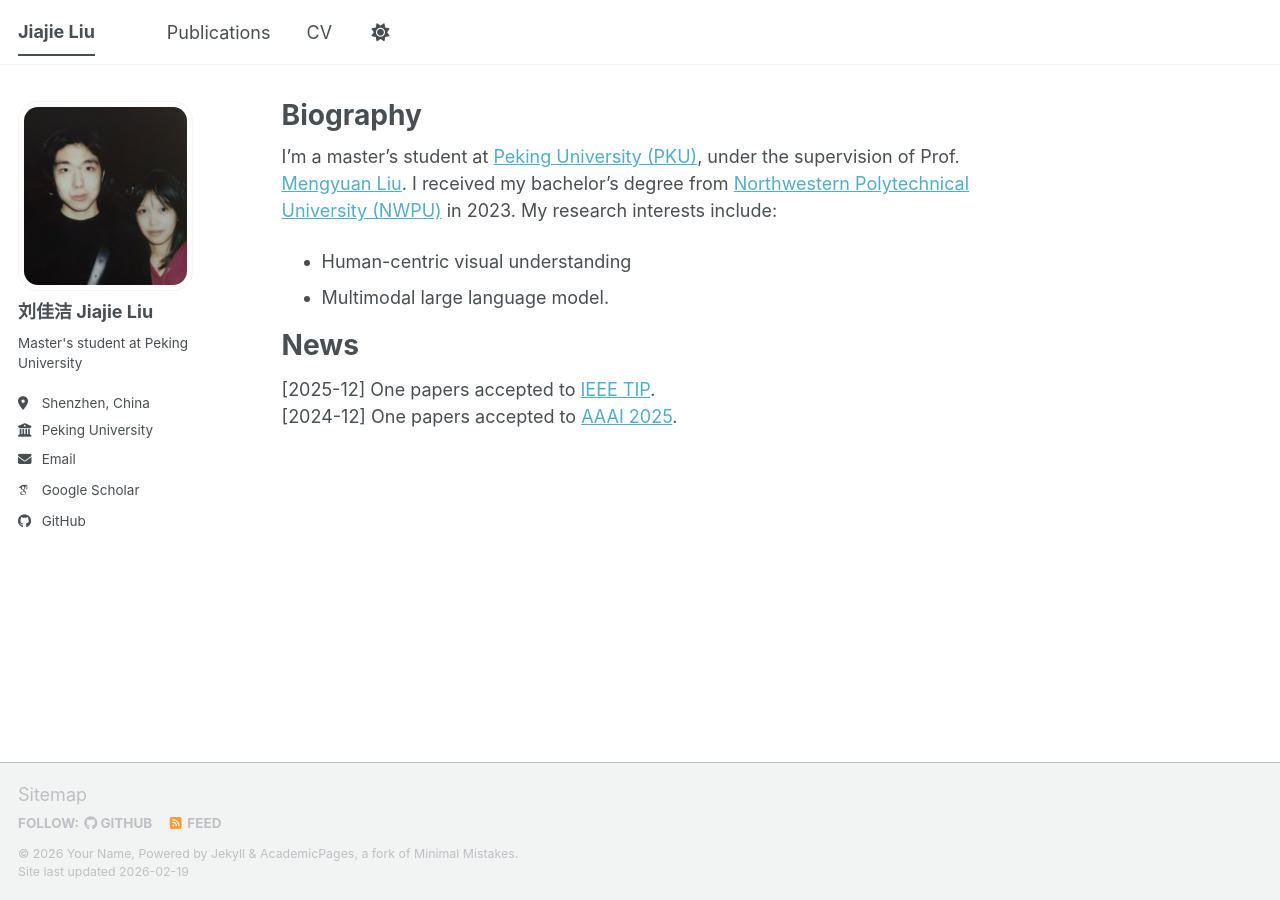
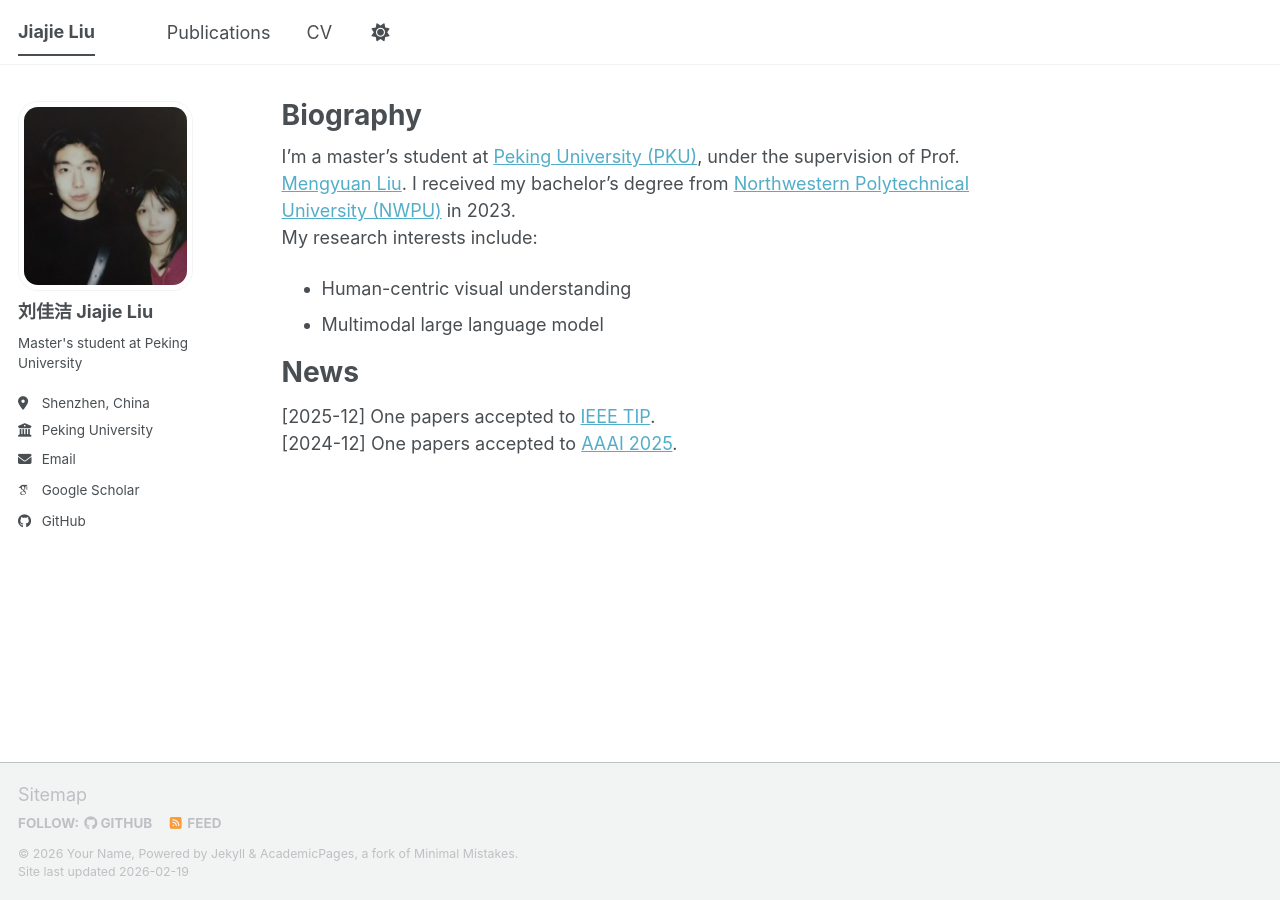
Before and after one commit to jiajieliu-cs/jiajieliu-cs.github.io, a Jekyll site: the page built from _pages/about.md, in a window 1280 px wide. Built offline with Jekyll 4.4.1, drawn with Linux system fonts in a browser that asks for light colours; some web fonts are replaced; a script bundle is joined from its source files by our own code; library files that are not in the unit come from our copies.

```diff
--- a/_pages/about.md
+++ b/_pages/about.md
@@ -10,7 +10,7 @@ redirect_from:
 I'm a master’s student at [Peking University (PKU)](https://www.pku.edu.cn/), under the supervision of Prof. [Mengyuan Liu](https://scholar.google.com/citations?user=woX_4AcAAAAJ&hl=zh-CN). I received my bachelor’s degree from [Northwestern Polytechnical University (NWPU)](https://www.nwpu.edu.cn/) in 2023.
 My research interests include:
 - Human-centric visual understanding
-- Multimodal large language model.
+- Multimodal large language model
 
 
 
```
